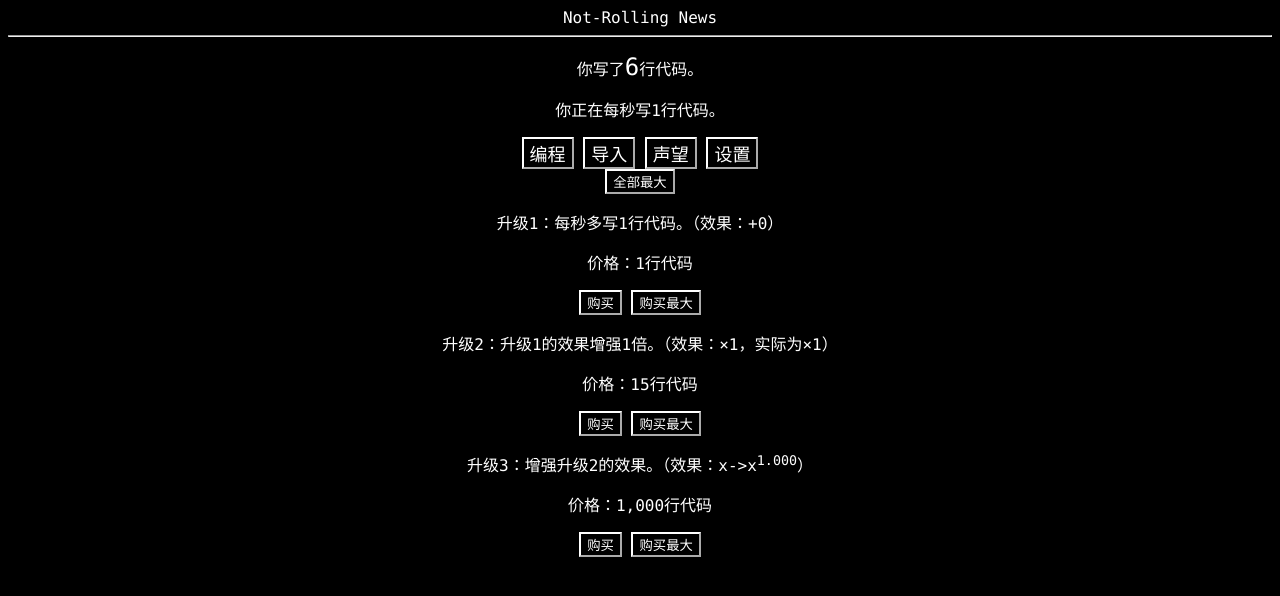
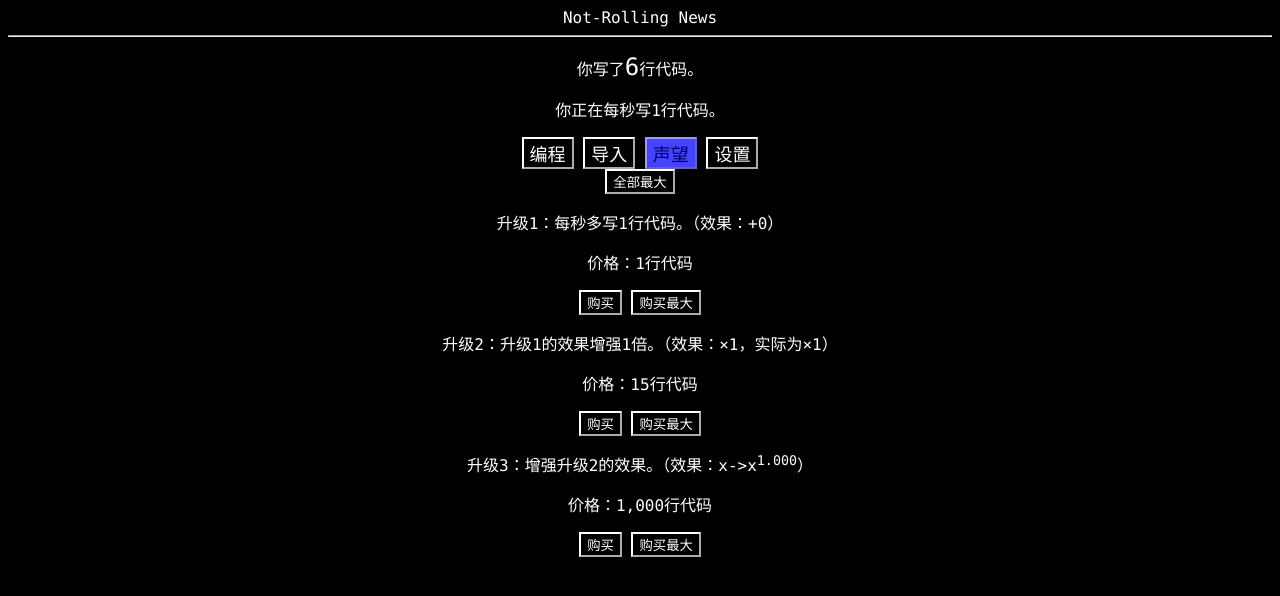
Before and after one commit to zlyxj/coding-incremental, a plain HTML site: page index.html in a window 1280 px wide. Drawn offline with Linux system fonts and the light colour scheme; a script that the page names is missing.

Commit message:
Update style.css

```diff
--- a/style.css
+++ b/style.css
@@ -1,17 +1,20 @@
 body{
-    font-family:'Consolas','Menlo','Courier',monospace,sans-serif;
+    /*font-family:'Consolas','Menlo','Courier',monospace,sans-serif;*/
     text-align:center;
     color:white;
     background-color:black;
 }
 button{
-    font-family:'Consolas','Menlo','Courier',monospace,sans-serif;
+    /*font-family:'Consolas','Menlo','Courier',monospace,sans-serif;*/
     background-color:black;
     color:white;
     border-color:white;
 }
 .tabButton{
-    font-size:18px
+    font-size:18px;
+}
+.tab2Button{
+    width:120px;
 }
 .hidden{
     display:none
@@ -27,8 +30,22 @@ button{
     width:160px;
     height:160px;
     color:black;
-    background-color:green;
+    background-color:green
 }
 a{
     color:aquamarine;
 }
+.prestige{
+    background-color:#4444FF;
+    color:#000066;
+    border-color:#9999FF;
+    /*此链接不是rickroll
+    https://www.bilibili.com/video/BV1GJ411x7h7/?spm_id_from=333.337.search-card.all.click
+                                            ————zlyxj
+    */
+}
+button.prestige:disabled{
+    background-color:#e8e8e8;
+    color:#777777;
+    border-color:#222222;
+}
```
